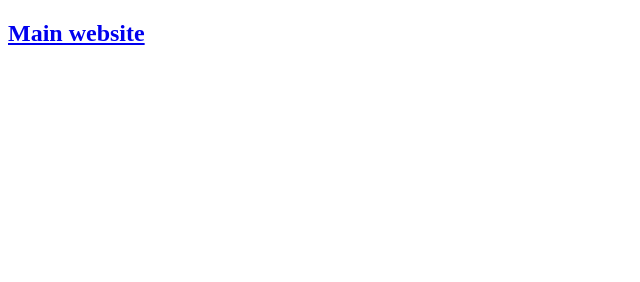
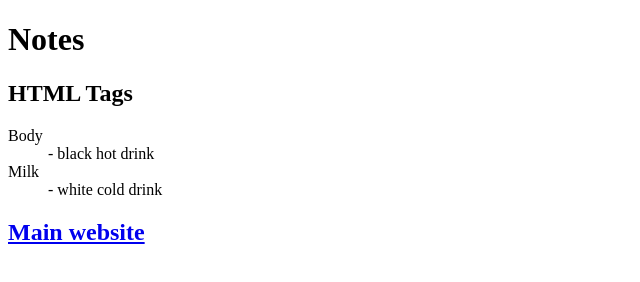
Before and after one commit to Sald0014/notes.html, a plain HTML site: page index.html in a window 1280 px wide. Shown: the whole page, without its empty margins (0-640 px from the left). Drawn offline with Linux system fonts and the light colour scheme.

Commit message:
Update index.html

```diff
--- a/index.html
+++ b/index.html
@@ -6,9 +6,27 @@
     <meta name="viewport" content="width=device-width, initial-scale=1.0">
     <title>Document</title>
 </head>
+
+    <header>
+
+<h1>Notes</h1>
+
+    </header>
+
+    <h2>HTML Tags</h2>
+
+<dl>
+    <dt>Body <body> </body> </dt>
+  <dd>- black hot drink</dd>
+  <dt>Milk</dt>
+  <dd>- white cold drink</dd>
+</dl>
+
+
 <body>
 
     <h2><a href="https://sald0014.github.io/">Main website</a> </h2>
 
+
 </body>
 </html>
```
